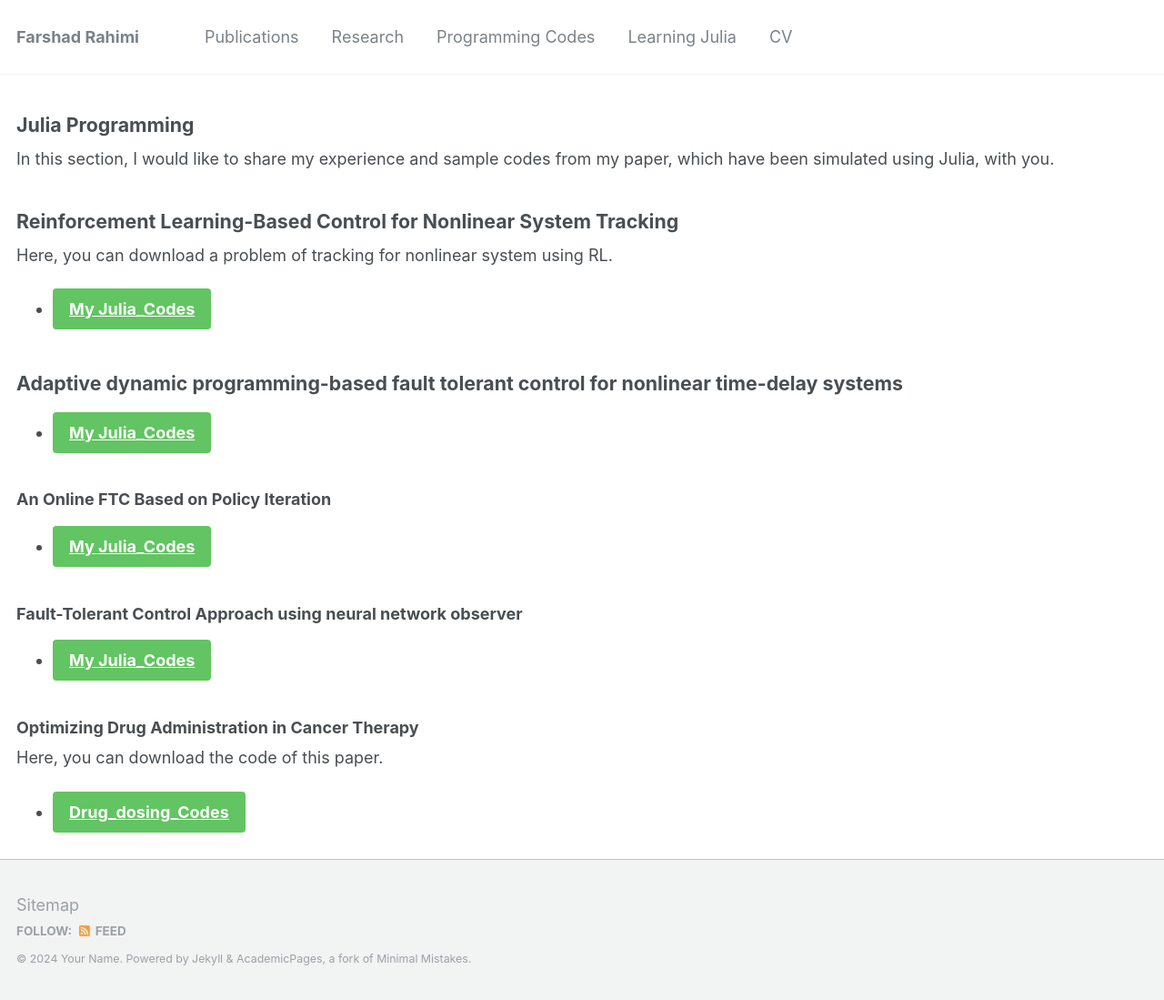
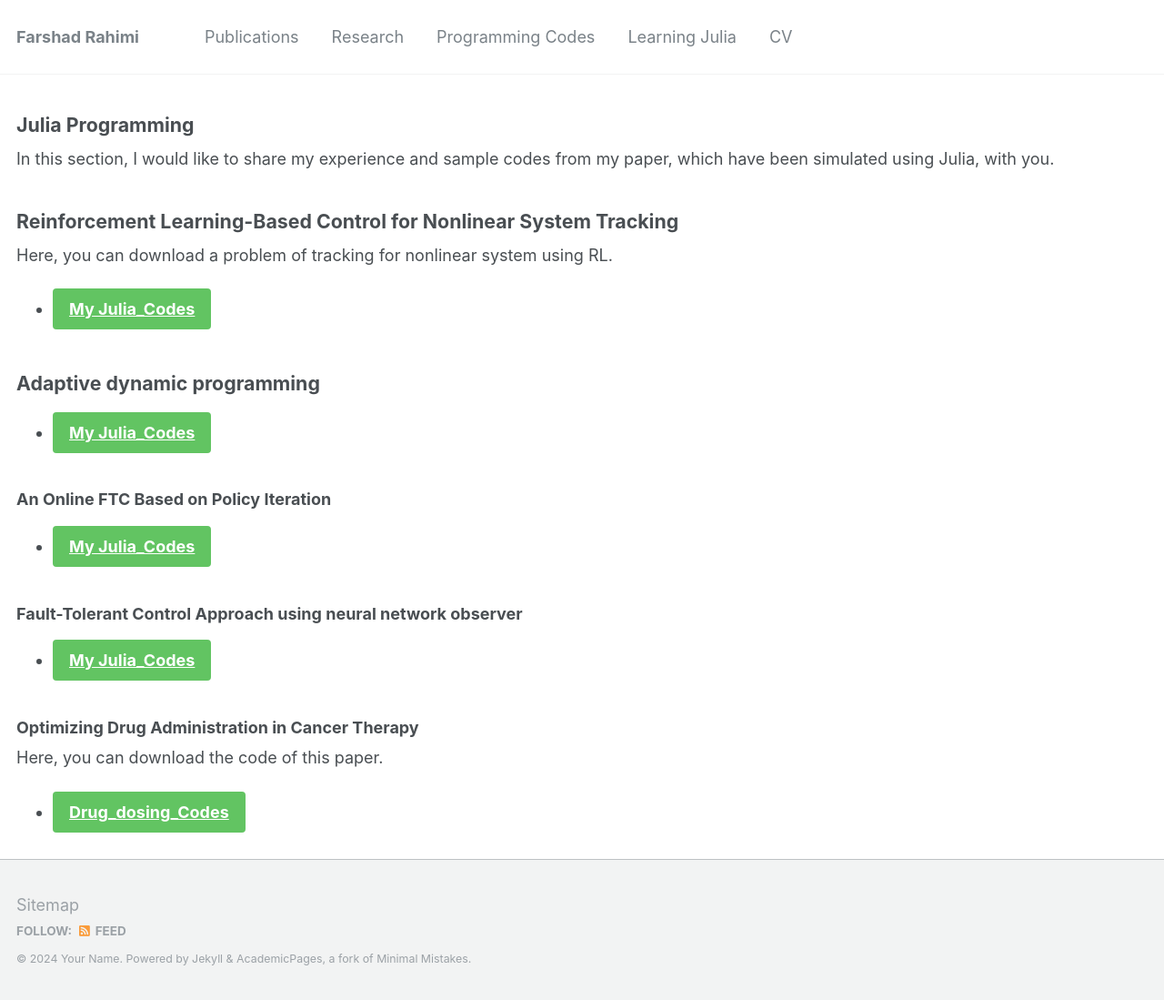
Before and after one commit to Farshad-Rahimi/FarshadRahimi, a Jekyll site: the page built from _teaching/2015-spring-teaching-3.md, in a window 1280 px wide. Shown: the whole page at 91% size. Built offline with Jekyll 4.4.1, drawn with Linux system fonts in a browser that asks for light colours.

Commit message:
Update 2015-spring-teaching-3.md

```diff
--- a/_teaching/2015-spring-teaching-3.md
+++ b/_teaching/2015-spring-teaching-3.md
@@ -17,7 +17,7 @@ Here, you can download a problem of tracking for nonlinear system using RL.
 - [My Julia_Codes](https://farshad-rahimi.github.io/FarshadRahimi/files/Julia_My_code.rar){: .btn .btn--success .btn--large}
 
 {: .text-justify style="font-size: 16pt" reversed="reversed"}
-### Adaptive dynamic programming-based fault tolerant control for nonlinear time-delay systems
+### Adaptive dynamic programming
 - [My Julia_Codes](https://farshad-rahimi.github.io/FarshadRahimi/files/Simulation_Julia_ADP1.rar){: .btn .btn--success .btn--large}
 
 
```
